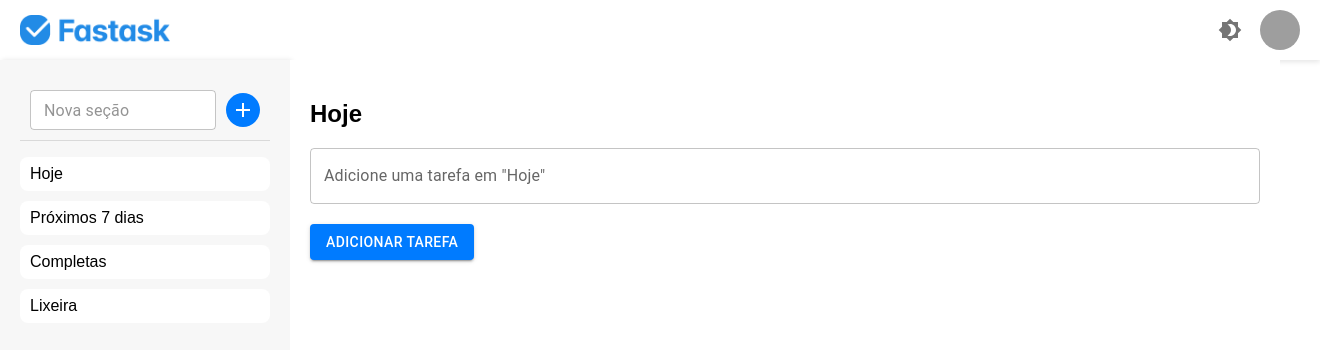
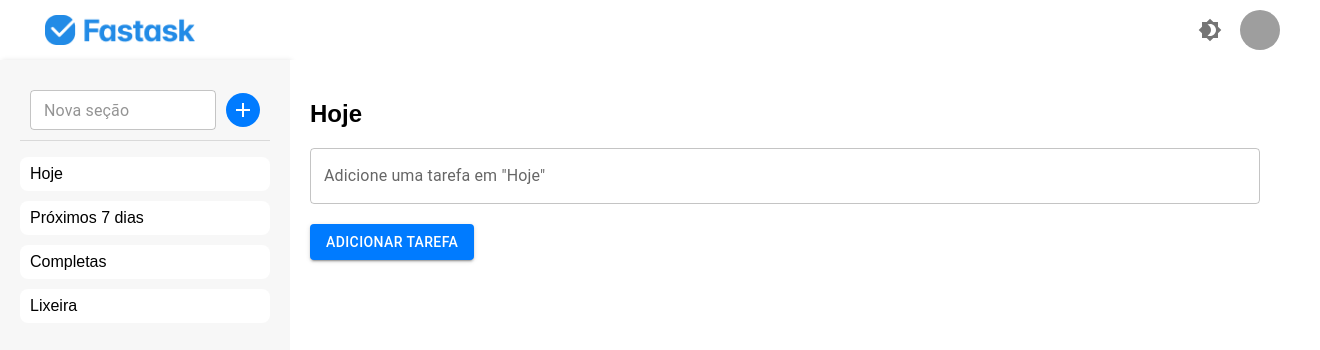
Before and after one commit to vLecaBR/fastask-to-do-list, a React (Create React App) app: page / in a window 1280 px wide. Shown: the top 350 px of the page, 1320 px wide, since content can reach past the window. Built offline with nearby package versions, Linux system fonts and the light colour scheme; grey boxes are pictures that could not be loaded.

Commit message:
front "finalizado" partir para autenticação e alocação dos dados

```diff
--- a/src/components/Header/Header.styles.js
+++ b/src/components/Header/Header.styles.js
@@ -4,7 +4,7 @@ export const HeaderContainer = styled.div`
   width: 100%;
   background-color: ${({ isDarkMode }) => (isDarkMode ? '#444' : '#ffffff')};
   color: ${({ isDarkMode }) => (isDarkMode ? '#f7f7f7' : '#333')};
-  padding: 10px 20px;
+  padding: 10px 0px;
   box-shadow: ${({ isDarkMode }) =>
     isDarkMode ? '0 2px 5px rgba(255, 255, 255, 0.1)' : '0 2px 5px rgba(0, 0, 0, 0.1)'};
   display: flex;
@@ -15,6 +15,7 @@ export const HeaderContainer = styled.div`
 
 export const Logo = styled.img`
   width: 150px;
+  padding-left: 45px;
 `;
 
 export const RightSection = styled.div`
```
